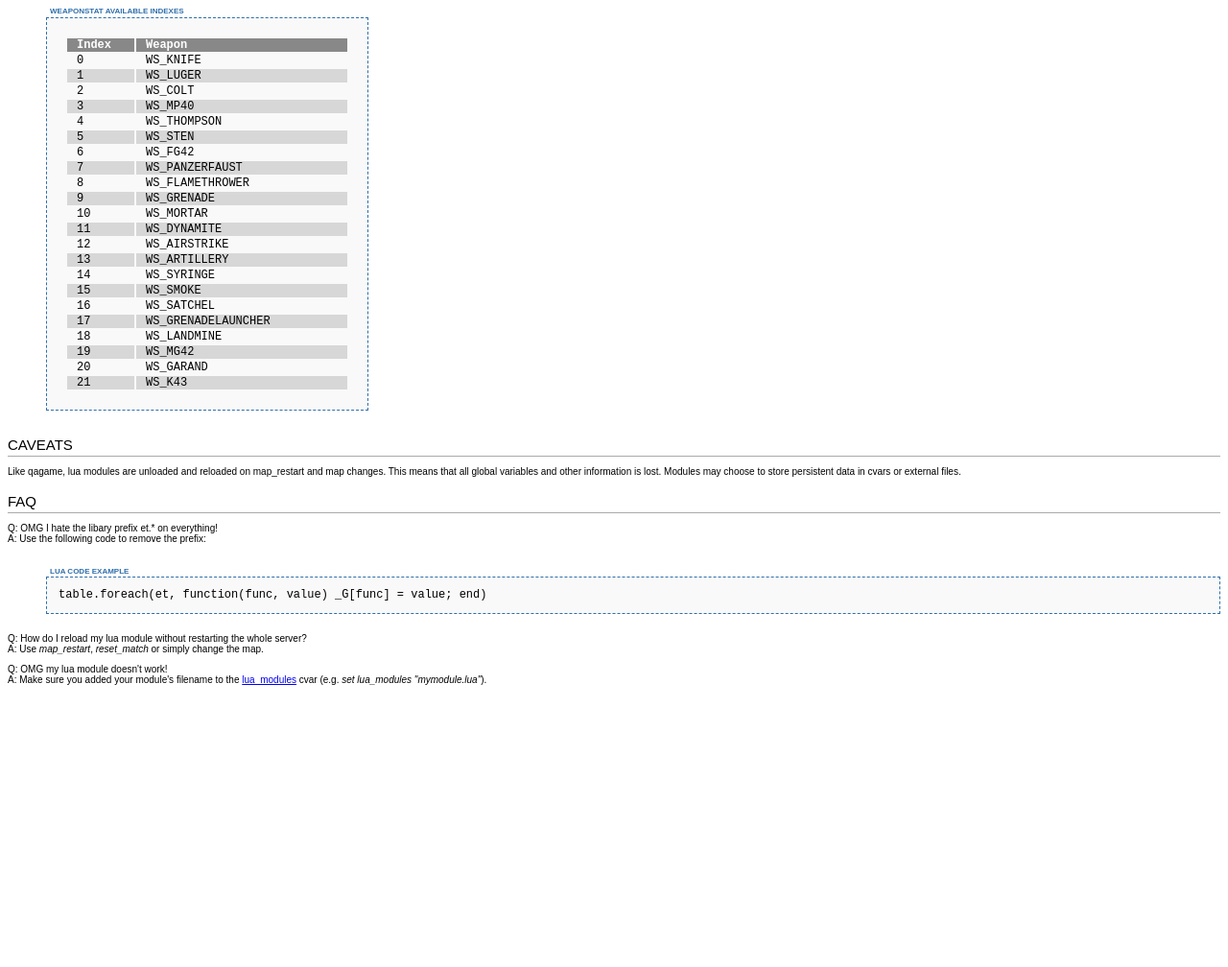
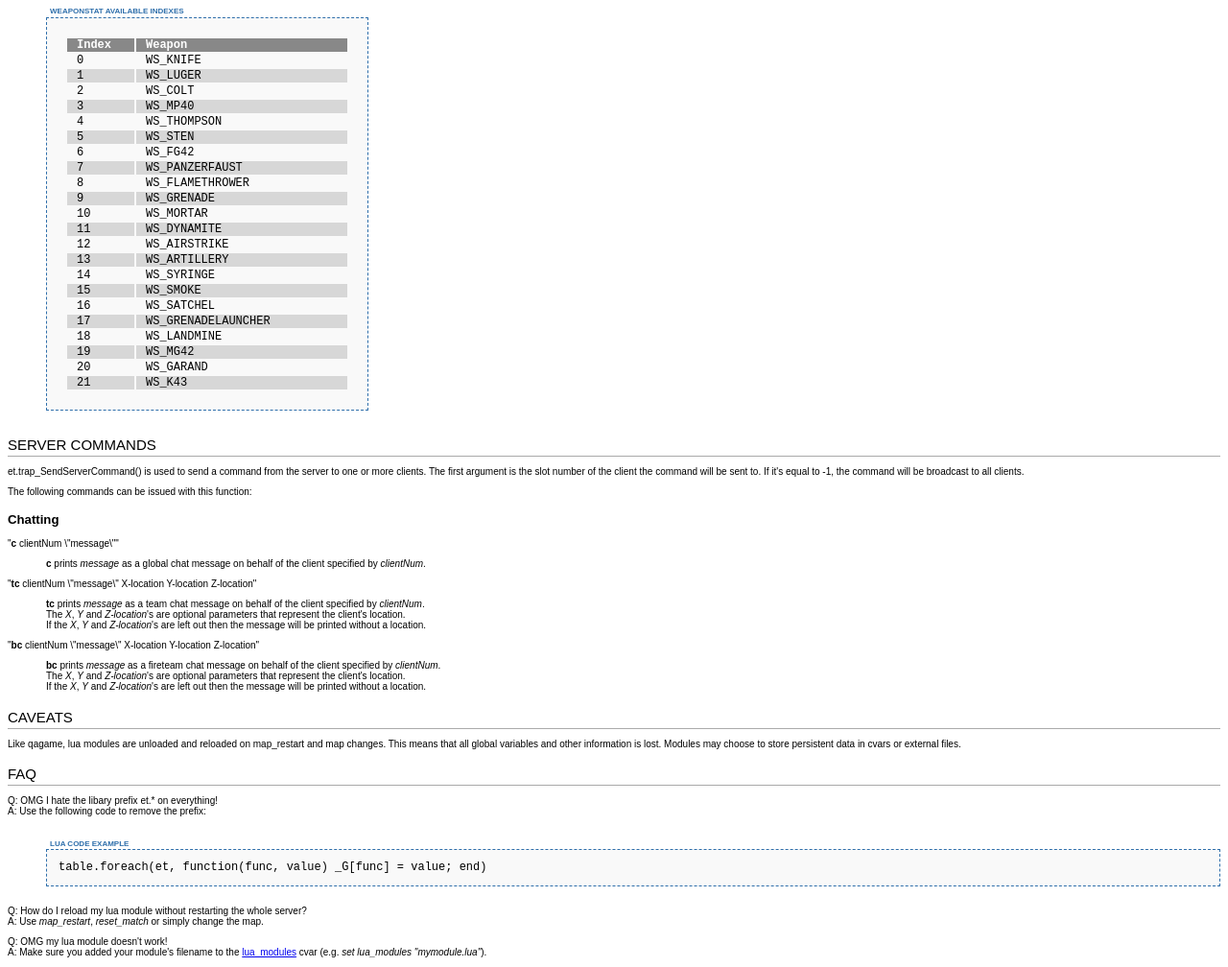
Before and after one commit to rorgoroth/ETPub, a plain HTML site: page docs/lua.html in a window 1280 px wide. Shown: the part 5123-6131 px from the top of the page at 96% size. Before the commit the page ends 5847 px from the top, so only its background shows below. Drawn offline with Linux system fonts and the light colour scheme.

Commit message:
updated lua docs
git-svn-id: https://subversion.assembla.com/svn/etpub/trunk@528 843fd666-81f2-4710-8602-7759cdb5ad05

```diff
--- a/docs/lua.html
+++ b/docs/lua.html
@@ -350,7 +350,7 @@ et.HOSTARCH</p>
 
 <p>&nbsp;</p>
 
-<a name="et_library_calls"></a><h2>ET VARIABLE TYPES</h2>
+<a name="et_variable_types"></a><h2>ET VARIABLE TYPES</h2>
 
 <a name="vec3"></a><h3>vec3</h3>
 <dl>
@@ -440,6 +440,36 @@ atts, deaths, headshots, hits, kills = ws[1], ws[2], ws[3], ws[4], ws[5]</pre></
 	</dd>
 </dl>
 
+<a name="server_commands"></a><h2>SERVER COMMANDS</h2>
+<p>et.trap_SendServerCommand() is used to send a command from the server to one or more clients. The
+first argument is the slot number of the client the command will be sent to. If it's equal to -1,
+the command will be broadcast to all clients.</p>
+<p>The following commands can be issued with this function:</p>
+<a name="chatting"></a><h3>Chatting</h3>
+<p>"<strong>c</strong> clientNum \"message\""</p>
+<dl>
+	<dd><strong>c</strong> prints <i>message</i> as a global chat message on behalf of the client
+	specified by <i>clientNum</i>.</dd>
+</dl>
+<p>"<strong>tc</strong> clientNum \"message\" X-location Y-location Z-location"</p>
+<dl>
+	<dd><strong>tc</strong> prints <i>message</i> as a team chat message on behalf of the client
+	specified by <i>clientNum</i>.<br />
+	The <i>X</i>, <i>Y</i> and <i>Z-location</i>'s are optional parameters that represent the
+	client's location.<br />
+	If the <i>X</i>, <i>Y</i> and <i>Z-location</i>'s are left out then the message will be printed
+	without a location.</dd>
+</dl>
+<p>"<strong>bc</strong> clientNum \"message\" X-location Y-location Z-location"</p>
+<dl>
+	<dd><strong>bc</strong> prints <i>message</i> as a fireteam chat message on behalf of the client
+	specified by <i>clientNum</i>.<br />
+	The <i>X</i>, <i>Y</i> and <i>Z-location</i>'s are optional parameters that represent the
+	client's location.<br />
+	If the <i>X</i>, <i>Y</i> and <i>Z-location</i>'s are left out then the message will be printed
+	without a location.</dd>
+</dl>
+
 <a name="caveats"></a><h2>CAVEATS</h2>
 <p>Like qagame, lua modules are unloaded and reloaded on map_restart and map changes. This means that all global variables and other information is lost. Modules may choose to store persistent data in cvars or external files.</p>
 
```
